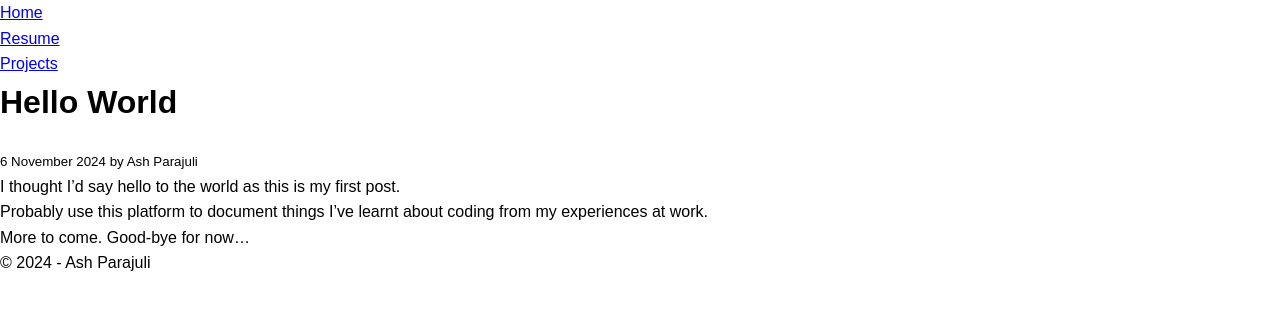
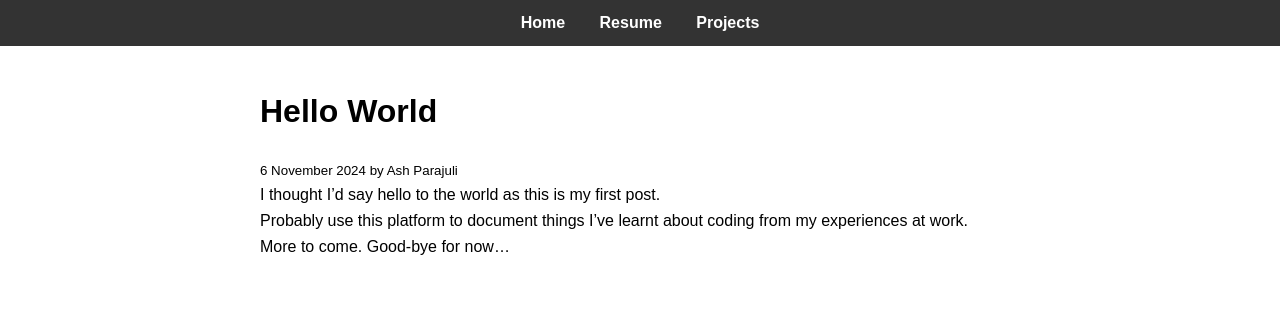
Before and after one commit to amparaj/amparaj.github.io, a Jekyll site: the page built from _posts/2024-11-06-hello-world.md, in a window 1280 px wide. Shown: the top 310 px of the page. Built offline with Jekyll 4.4.1, drawn with Linux system fonts in a browser that asks for light colours.

Commit message:
revert last change

```diff
--- a/_layouts/default.html
+++ b/_layouts/default.html
@@ -3,24 +3,21 @@
   <head>
     <meta charset="UTF-8">
     <meta name="viewport" content="width=device-width, initial-scale=1.0">
-    <title>{{ page.title }}</title>
     <link rel="stylesheet" href="{{ "/assets/css/style.css" | relative_url }}">
   </head>
   <body>
-    <nav>
-      <ul>
-        <li><a href="/">Home</a></li>
-        <li><a href="/resume">Resume</a></li>
-        <li><a href="/projects">Projects</a></li>
-      </ul>
+
+    <!-- Horizontal Navigation Banner -->
+    <nav class="nav-bar">
+      <a href="{{ "/" | relative_url }}">Home</a>
+      <a href="{{ "/resume" | relative_url }}">Resume</a>
+      <a href="{{ "/projects" | relative_url }}">Projects</a>
     </nav>
 
-    <div class="content">
+    <!-- Main Content -->
+    <main>
       {{ content }}
-    </div>
+    </main>
 
-    <footer>
-      <p>&copy; {{ site.time | date: "%Y" }} - Ash Parajuli</p>
-    </footer>
   </body>
 </html>
```
